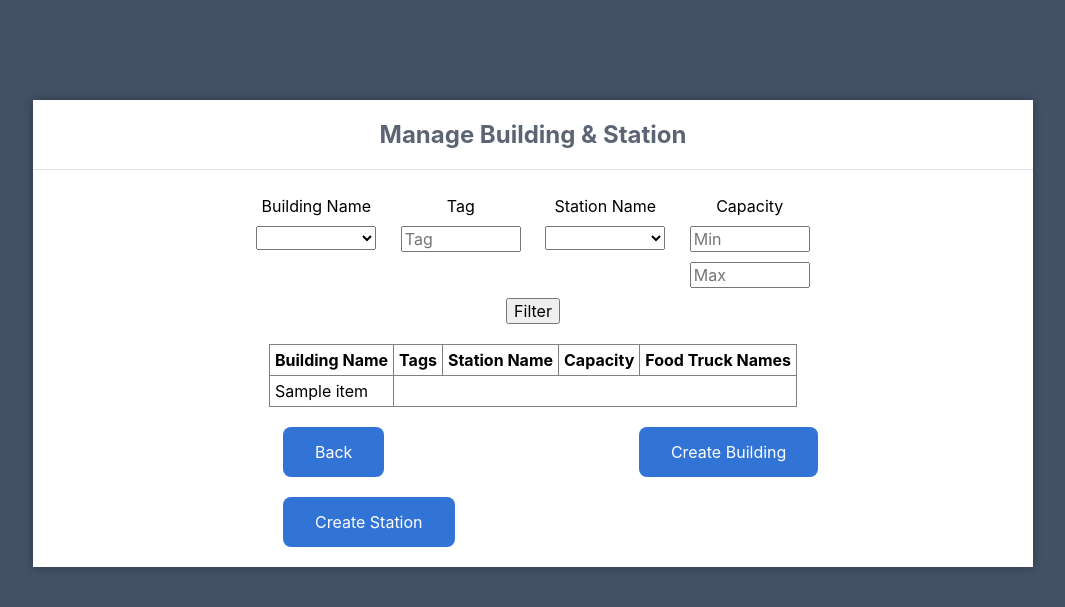
After one commit to jliang1022/Food-Truck-Database, a Flask app: template templates/manage_building_station.html in a window 1280 px wide. The commit adds this page. Shown: the top 607 px of the page, without its empty margins (107-1172 px from the left). Run offline with Flask 2, Linux system fonts and the light colour scheme; the template is opened without the code that fills it: most values are stand-ins (such as "Sample title", 1, 10 or a date in 2020); some libraries are stand-ins or nearby versions.

Commit message:
Created manage building and station screen (4). 	- Need to work on table select and update/delete.

```diff
--- a/app.py
+++ b/app.py
@@ -37,7 +37,6 @@ def login():
 
 		cursor.execute('SELECT * FROM login_result')
 		account = cursor.fetchone()
-		print(account, file=sys.stderr)
 		# If account exists in accounts table in out database
 		if account:
 			# Create session data, we can access this data in other routes
@@ -130,5 +129,39 @@ def home():
     # User is not loggedin redirect to login page
     return redirect(url_for('login'))
 
+@app.route('/manage_building_station', methods=['GET', 'POST'])
+def manage_building_station():
+	msg = ''
+	cursor = db_connection.cursor(MySQLdb.cursors.DictCursor)
+	cursor.execute('SELECT buildingName from building')
+	buildings = cursor.fetchall()
+	cursor.execute('SELECT stationName from station')
+	stations = cursor.fetchall()
+	if request.method == 'POST':
+		building_tag = request.form['building_tag']
+		min_capacity = request.form['min_capacity']
+		max_capacity = request.form['max_capacity']
+		if 'building_name' in request.form:
+			building_name = request.form['building_name']
+		else:
+			building_name = ''
+		if 'station_name' in request.form:
+			station_name = request.form['station_name']
+		else:
+			station_name = ''
+		if min_capacity == '':
+			min_capacity = None
+		if max_capacity == '':
+			max_capacity = None
+		cursor.callproc('ad_filter_building_station', (building_name, building_tag, station_name, min_capacity, max_capacity))
+		db_connection.commit()
+		cursor.execute('SELECT * FROM ad_filter_building_station_result')
+		result = cursor.fetchall()
+		print(result, file=sys.stderr)
+		return render_template('manage_building_station.html', msg=msg, result=result, buildings=buildings, stations = stations)
+
+
+	return render_template('manage_building_station.html', msg=msg, buildings=buildings, stations = stations)
+
 if __name__ == '__main__':
 	app.run(debug=True)
--- a/static/style.css
+++ b/static/style.css
@@ -15,14 +15,22 @@ body {
     box-shadow: 0 0 9px 0 rgba(0, 0, 0, 0.3);
     margin: 100px auto;
 }
-.login h1, .register h1, .home h1 {
+
+.manage_building_station {
+    width: 1000px;
+    background-color: #ffffff;
+    box-shadow: 0 0 9px 0 rgba(0, 0, 0, 0.3);
+    margin: 100px auto;
+}
+
+.login h1, .register h1, .home h1, .manage_building_station h1 {
     text-align: center;
     color: #5b6574;
     font-size: 24px;
     padding: 20px 0 20px 0;
     border-bottom: 1px solid #dee0e4;
 }
-.login .links, .register .links {
+.login .links, .register .links{
     display: flex;
     padding: 0 15px;
 }
@@ -121,3 +129,35 @@ body {
     color: #ffffff;
     transition: background-color 0.2s;
 }
+.manage_building_station form {
+    text-align: center;
+}
+.manage_building_station form input[type="submit"] {
+    display: block;
+    margin: auto;
+}
+
+.manage_building_station form div {
+    display: inline;
+}
+.manage_building_station form label select, .manage_building_station form label input {
+    width: 120px;
+    margin-top: 10px;
+}
+.manage_building_station form label {
+    padding: 10px;
+    display: inline-grid;
+}
+a.button {
+    background-color: #3274d6; /* Green */
+    border: none;
+    color: white;
+    padding: 15px 32px;
+    text-align: center;
+    text-decoration: none;
+    display: inline-block;
+    font-size: 16px;
+    border-radius: 8px;
+    margin-left: 250px;
+    margin-bottom: 20px;
+}
--- a/templates/home.html
+++ b/templates/home.html
@@ -16,7 +16,9 @@
             <input type="button" value="View Current Information" class="Customer">
             <input type="button" value="Manage Food Truck" class="Manager">
             <input type="button" value="View Food Truck Summary" class="Manager">
-            <input type="button" value="Manage Building & Station" class="Admin">
+            <a href="{{ url_for('manage_building_station') }}">
+            	<input type="button" value="Manage Building & Station" class="Admin">
+            </a>
             <input type="button" value="Manage Food" class="Admin">
 		</div>
 		<script type="text/javascript">
--- /dev/null
+++ b/templates/manage_building_station.html
@@ -0,0 +1,70 @@
+<!DOCTYPE html>
+<html>
+	<head>
+		<title>Manage Building & Station</title>
+		<meta charset="utf-8">
+			<link rel="stylesheet" href="{{ url_for('static', filename='style.css') }}">
+			<link rel="stylesheet" href="https://use.fontawesome.com/releases/v5.7.1/css/all.css">
+			<script type="text/javascript" src="http://code.jquery.com/jquery-1.7.1.min.js"></script>
+	</head>
+	<body>
+		<div class="manage_building_station">
+			<h1>Manage Building & Station</h1>
+			<form action="{{ url_for('manage_building_station') }}" method="post" autocomplete="off">
+				<div class="building_filter">
+					<label for="building_name">Building Name
+						<select name="building_name" method="GET" action="/manage_building_station">
+							<option value = '' selected="selected"></option>
+							{% for building in buildings %}
+								<option value="{{ building['buildingName'] }}">{{ building['buildingName'] }}</option>
+							{% endfor %}
+						</select>
+					</label>
+				</div>
+				<div class="tag_filter">
+					<label for="tag">Tag
+						<input type="text" name="building_tag" placeholder="Tag" id="building_tag">
+					</label>
+				</div>
+				<div class="station_filter">
+					<label for="station_name">Station Name
+						<select name="station_name" method="GET" action="/manage_building_station">
+							<option value = '' selected="selected"></option>
+							{% for station in stations %}
+								<option value="{{ station['stationName'] }}">{{ station['stationName'] }}</option>
+							{% endfor %}
+						</select>
+					</label>
+				</div>
+				<div class="capacity_filter">
+					<label for="capacity">Capacity
+						<input type="text" name="min_capacity" placeholder="Min" id="min_capacity">
+						<input type="text" name="max_capacity" placeholder="Max" id="max_capacity">
+					</label>
+				</div>
+				<input type="submit" value="Filter">
+			</form>
+			<div style="text-align: -webkit-center; padding: 20px">
+				<table border="1" cellpadding="5" cellspacing="5" style="border-collapse: collapse; width: auto;">
+					<tr>
+						<th>Building Name</th>
+						<th>Tags</th>
+						<th>Station Name</th>
+						<th>Capacity</th>
+						<th>Food Truck Names</th>
+					</tr>
+					{% for item in result %}
+					    <tr>
+					    {% for k, v in item.items() %}
+					    		<td style="word-break: break-word"> {{v}} </td>
+					    {% endfor %}
+					    </tr>
+					{% endfor %}
+				</table>
+			</div>
+			<a href="{{ url_for('home') }}" class="button">Back</a>
+			<a href="{{ url_for('home') }}" class="button">Create Building</a>
+			<a href="{{ url_for('home') }}" class="button">Create Station</a>
+		</div>
+	</body>
+</html>
```
